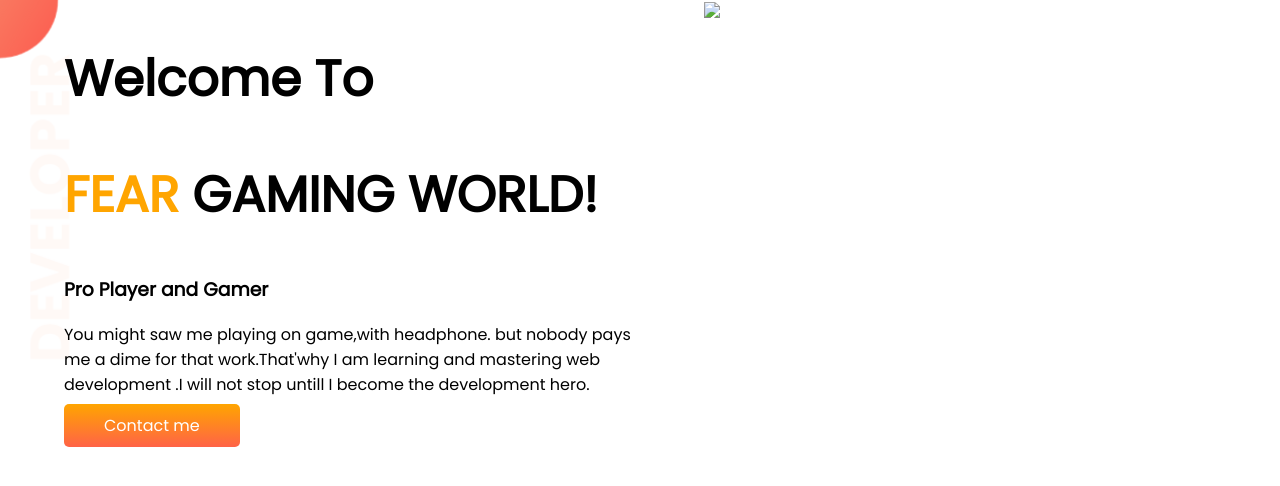
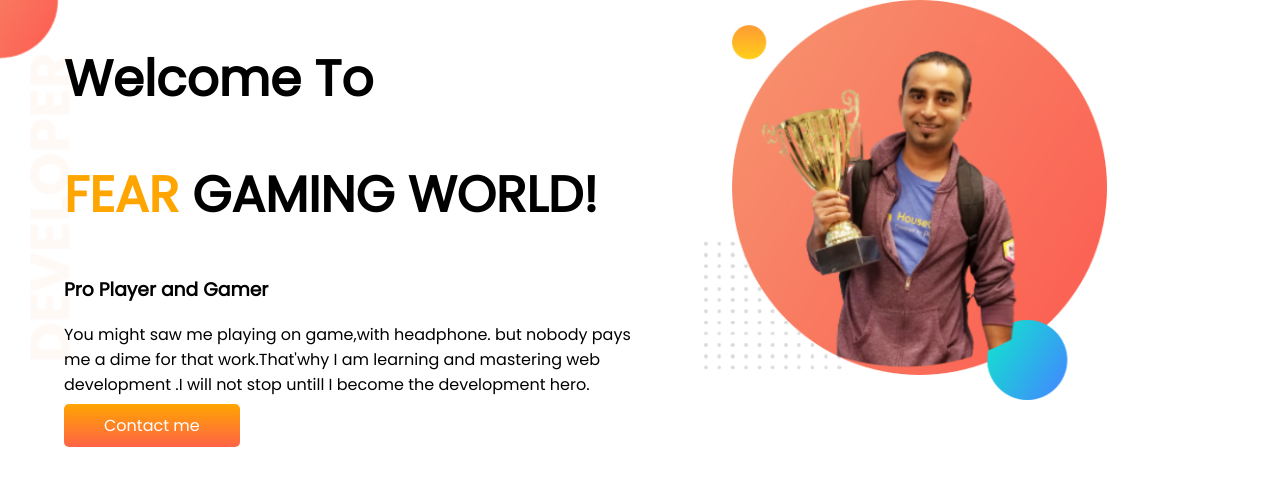
Before and after one commit to Amirulislamsohan/developer-portfolio, a plain HTML site: page index.html in a window 1280 px wide. Drawn offline with Linux system fonts and the light colour scheme.

Commit message:
image add

```diff
--- a/index.html
+++ b/index.html
@@ -32,7 +32,7 @@
         </div>
 
         <div class="half-1st-sec">
-            <img src="fear" width="300px">
+            <img src="images/my-bg.png" width="300px">
         </div>
 
     </section>
```
